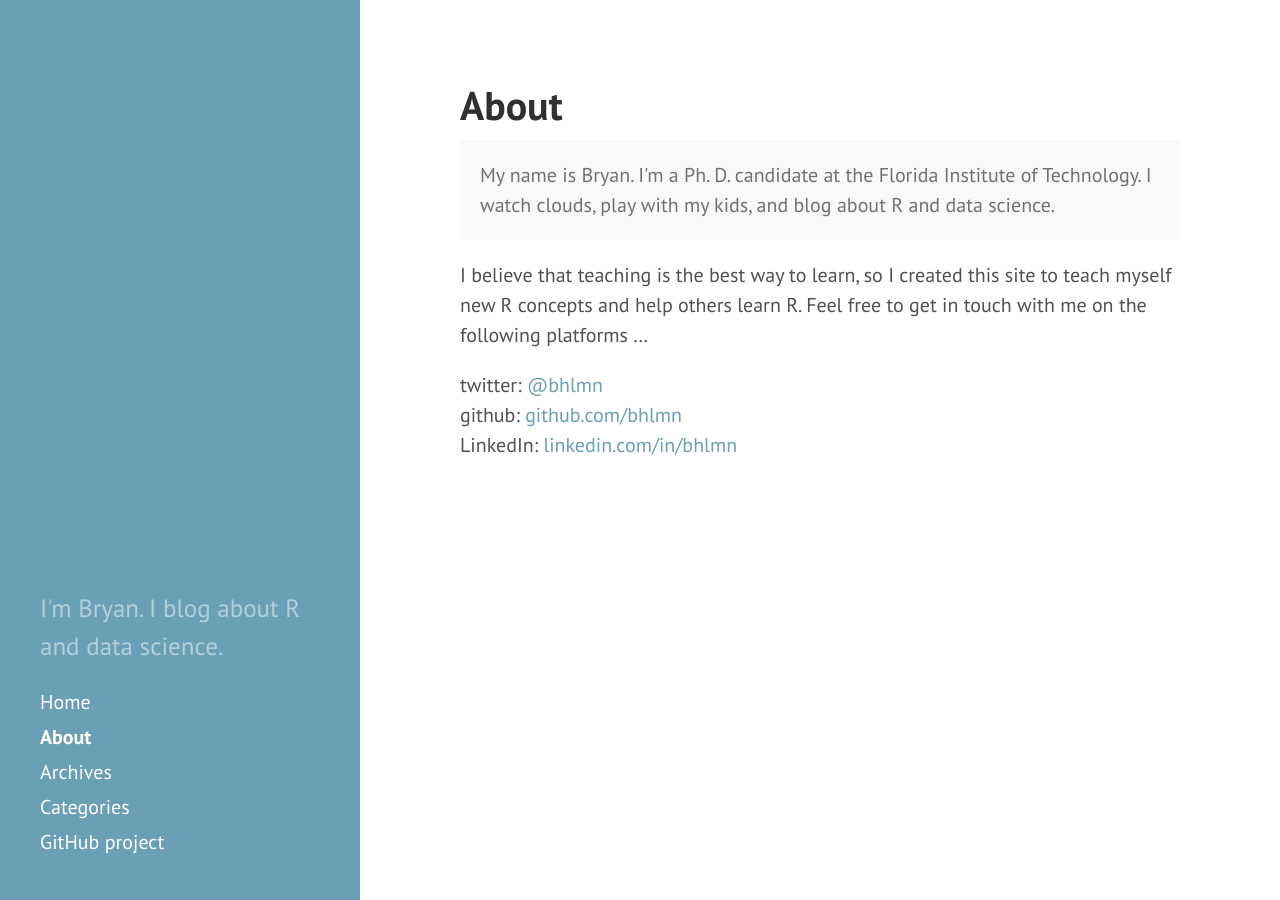
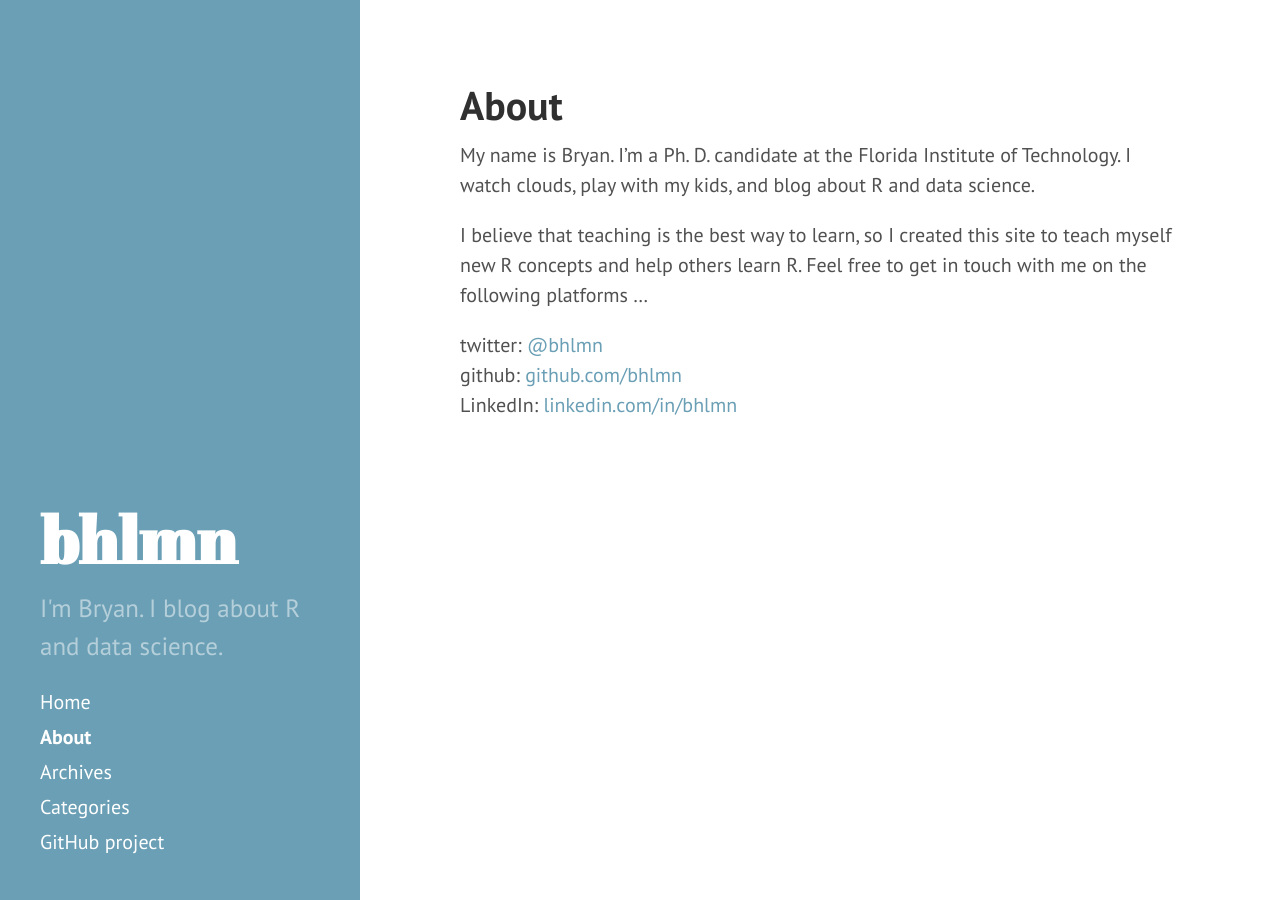
Before and after one commit to bhlmn/bhlmn.github.io, a Jekyll site: the page built from about.md, in a window 1280 px wide. Built offline with Jekyll 4.4.1, drawn with Linux system fonts in a browser that asks for light colours; comment, search, counter and statistics services are not loaded.

Commit message:
Now using jekyll with the knitr-hyde theme

```diff
--- a/_config.yml
+++ b/_config.yml
@@ -8,7 +8,7 @@ permalink: /:year/:month/:day/:title.html
 # relative_permalinks: true
 
 # Setup
-title:
+title:            bhlmn
 tagline:          ''
 description:      "I'm Bryan. I blog about R and data science."
 baseurl: "" # If you are making a gh-pages project blog, this is
--- a/about.md
+++ b/about.md
@@ -3,9 +3,7 @@ layout: page
 title: About
 ---
 
-<p class="message">
-  My name is Bryan. I'm a Ph. D. candidate at the Florida Institute of Technology. I watch clouds, play with my kids, and blog about R and data science.
-</p>
+ My name is Bryan. I'm a Ph. D. candidate at the Florida Institute of Technology. I watch clouds, play with my kids, and blog about R and data science.
 
 I believe that teaching is the best way to learn, so I created this site to teach myself new R concepts and help others learn R.  Feel free to get in touch with me on the following platforms ...
 
```
Also changed, not shown: README.md.
